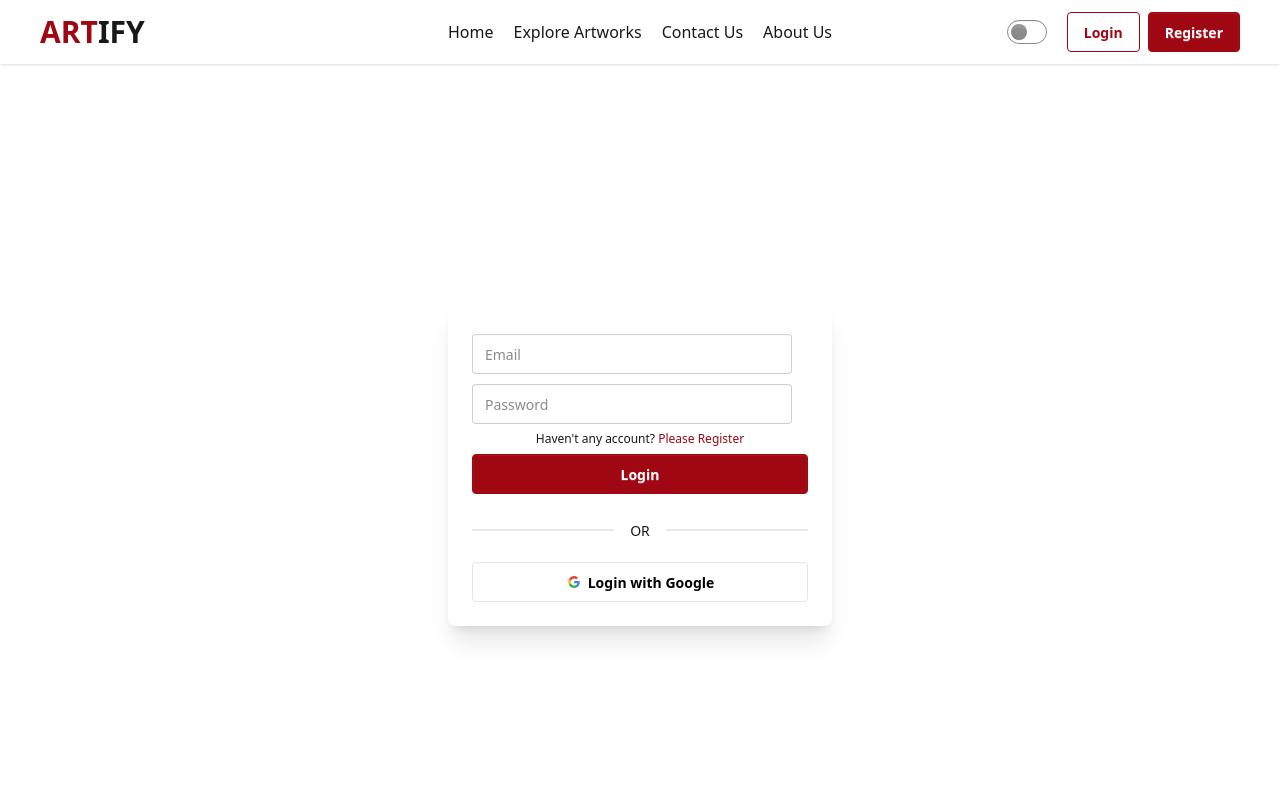
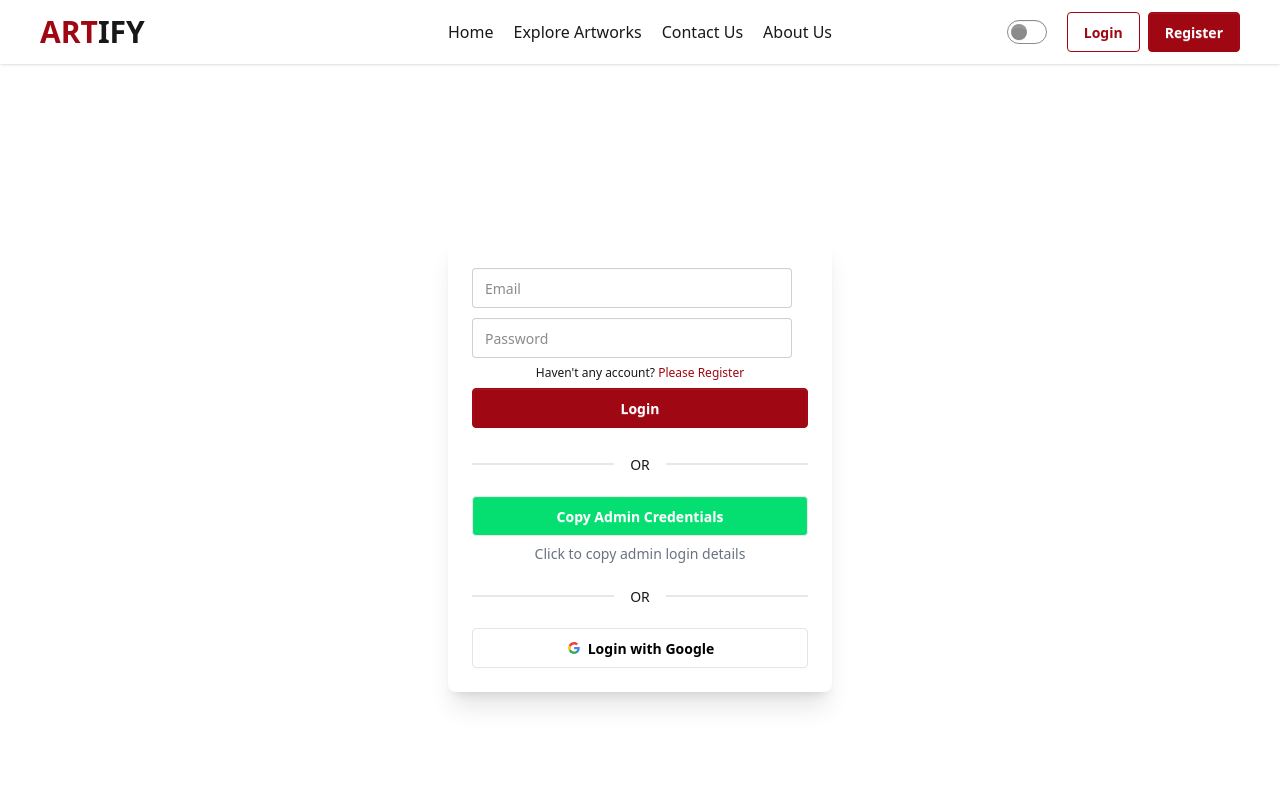
Before and after one commit to rakib120822/artify-client, a React (Vite) app: page /auth/login in a window 1280 px wide. Shown: the top 800 px of the page. Built offline with nearby package versions, Linux system fonts and the light colour scheme; no server answers.

Commit message:
add admin credintial button

```diff
--- /dev/null
+++ b/src/components/AdminCredintialBtn.jsx
@@ -0,0 +1,38 @@
+import { useState } from "react";
+
+const CopyAdminCredentials = () => {
+  const [copied, setCopied] = useState(false);
+
+  const adminCredentials = `
+Admin Email: jisan@gmail.com
+Password: Rakib1234
+`;
+
+  const handleCopy = async () => {
+    try {
+      await navigator.clipboard.writeText(adminCredentials);
+      setCopied(true);
+
+      setTimeout(() => setCopied(false), 2000);
+    } catch (err) {
+      console.error("Failed to copy", err);
+    }
+  };
+
+  return (
+    <div className="flex flex-col items-start gap-2">
+      <button
+        onClick={handleCopy}
+        className="btn bg-green-400 text-white w-full"
+      >
+        {copied ? "Copied ✅" : "Copy Admin Credentials"}
+      </button>
+
+      <p className="text-sm text-gray-500 text-center w-full">
+        Click to copy admin login details
+      </p>
+    </div>
+  );
+};
+
+export default CopyAdminCredentials;
--- a/src/pages/authPages/Login.jsx
+++ b/src/pages/authPages/Login.jsx
@@ -3,6 +3,7 @@ import { Link, useLocation, useNavigate } from "react-router";
 import useAuth from "../../hooks/useAuth";
 import Swal from "sweetalert2";
 import { toast } from "react-toastify";
+import CopyAdminCredentials from "../../components/AdminCredintialBtn";
 
 function Login() {
   const { login, setUser, setLoading, googleLogin } = useAuth();
@@ -110,6 +111,8 @@ function Login() {
             </fieldset>
           </form>
           <div className="divider">OR</div>
+          <CopyAdminCredentials />
+          <div className="divider">OR</div>
           {/* Google */}
           <button
             onClick={handleGoogleLogin}
```
